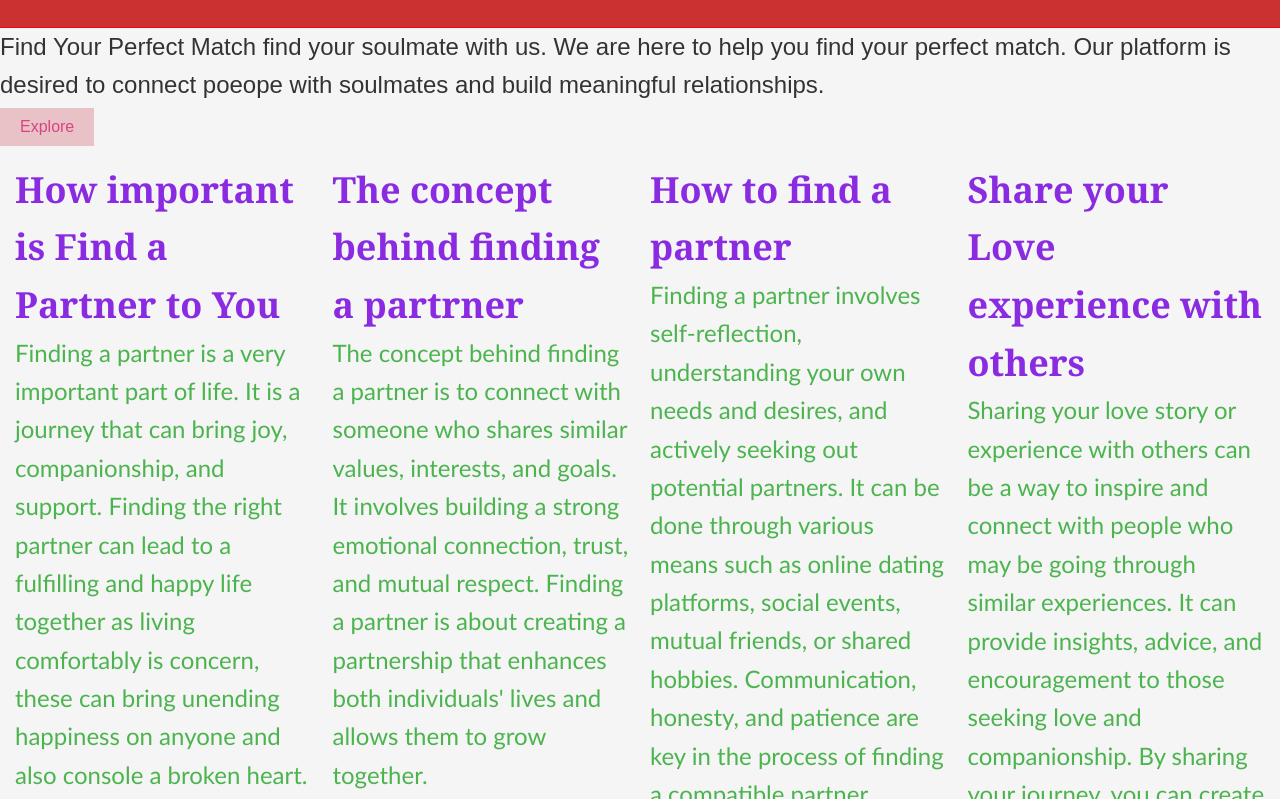
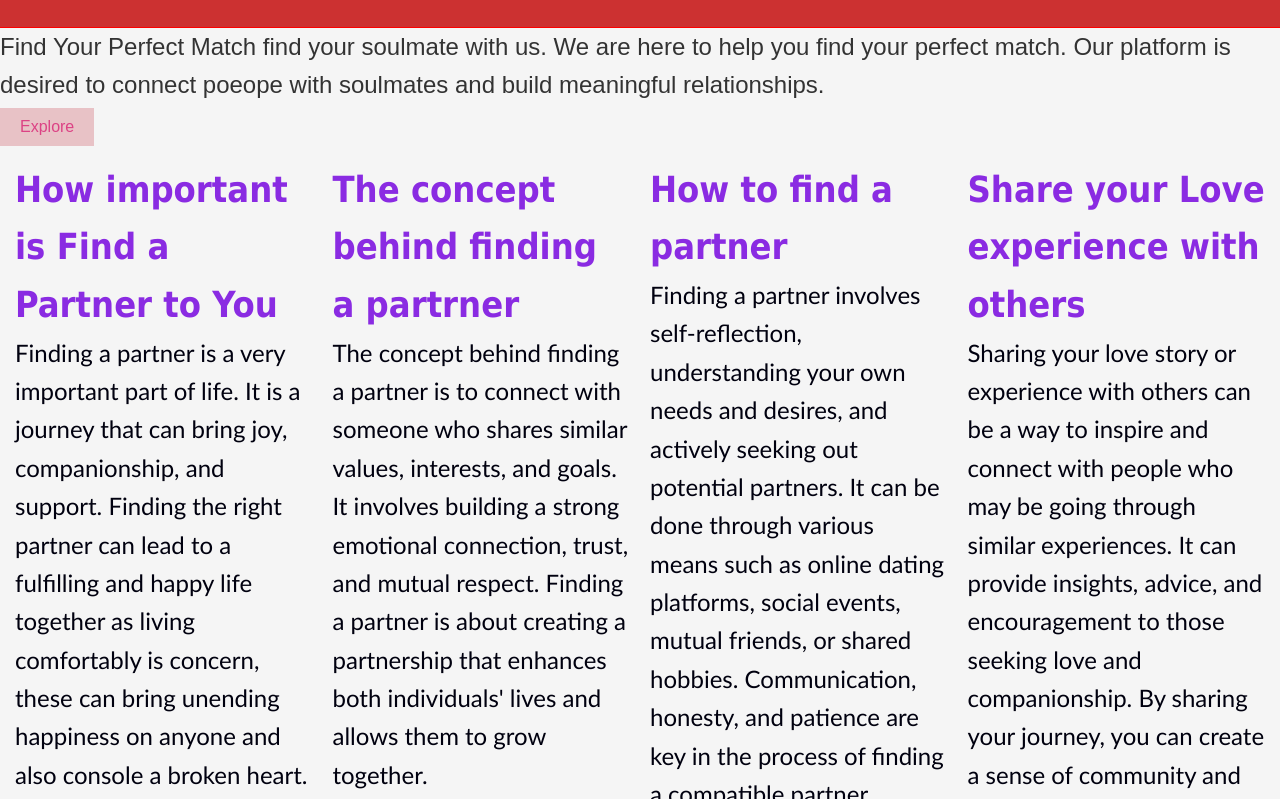
Before and after one commit to MichaelInyang/find-your-soulmate, a plain HTML site: page index.html in a window 1280 px wide. Shown: the part 153-952 px from the top of the page. Drawn offline with Linux system fonts and the light colour scheme.

Commit message:
made changes on the css

```diff
--- a/assets/style.css
+++ b/assets/style.css
@@ -327,12 +327,12 @@ div.me {
     }
 
      h2.mi{
-                font-family: Georgia, 'Times New Roman', Times, serif;
+                font-family: Tahoma;
                 font-weight: bold;
                 color:blueviolet;
             }
             p.my{
-                color:rgb(76, 180, 78);
+                color:rgb(0, 0, 15);
             }
 /* End of landing-page-second-part */
 div.mo {
--- a/index.html
+++ b/index.html
@@ -96,12 +96,6 @@
                 <img src="OIP (1).webp" height="400px" width="400px">
             </div>
 
-            <img src="My Photo.png" height="400px" width="400px">
-            <img src="mike.jpeg" height="400px" width="400px">
-
-            . l .j
-            welcome to find a soulmate.you can find a great partner with us.
-            </p>
             <footer>
                 <h2> You've Read enough. Go find out</h2>
                 <h3> Social </h3>
```
